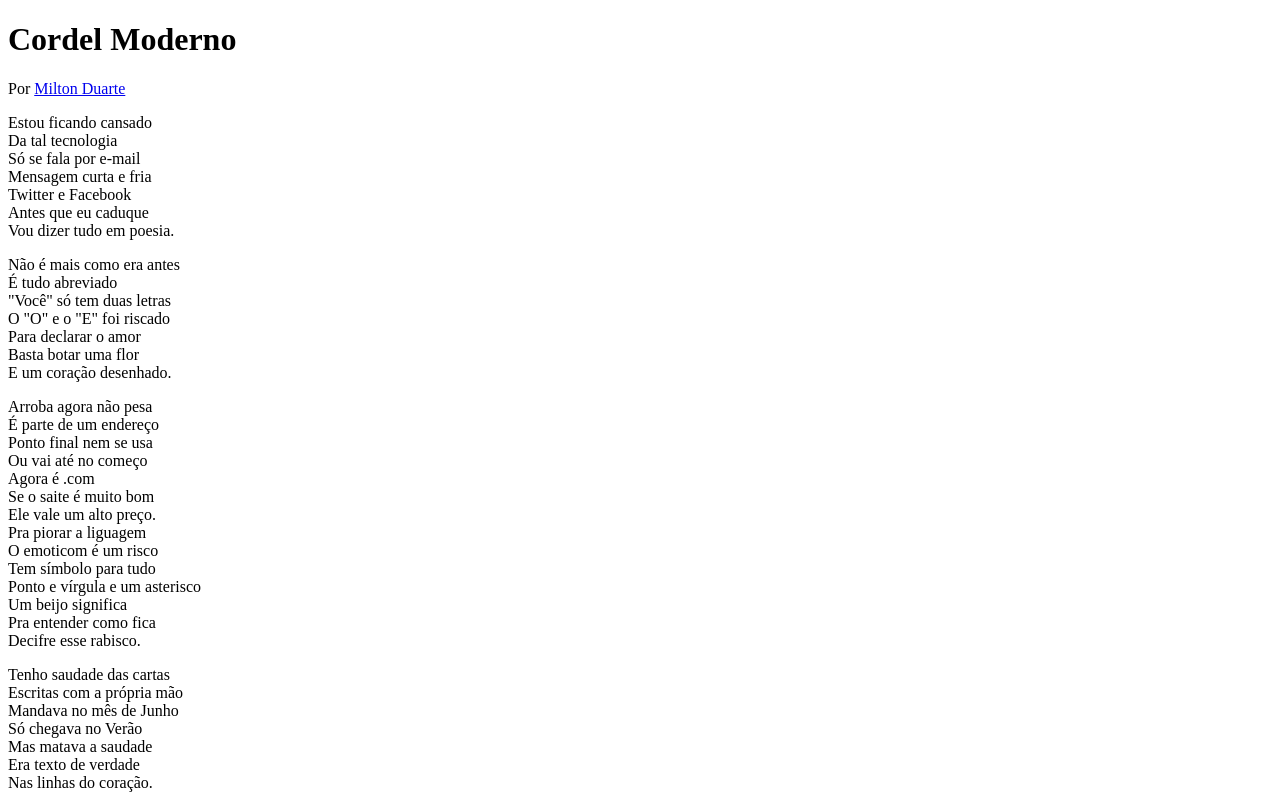
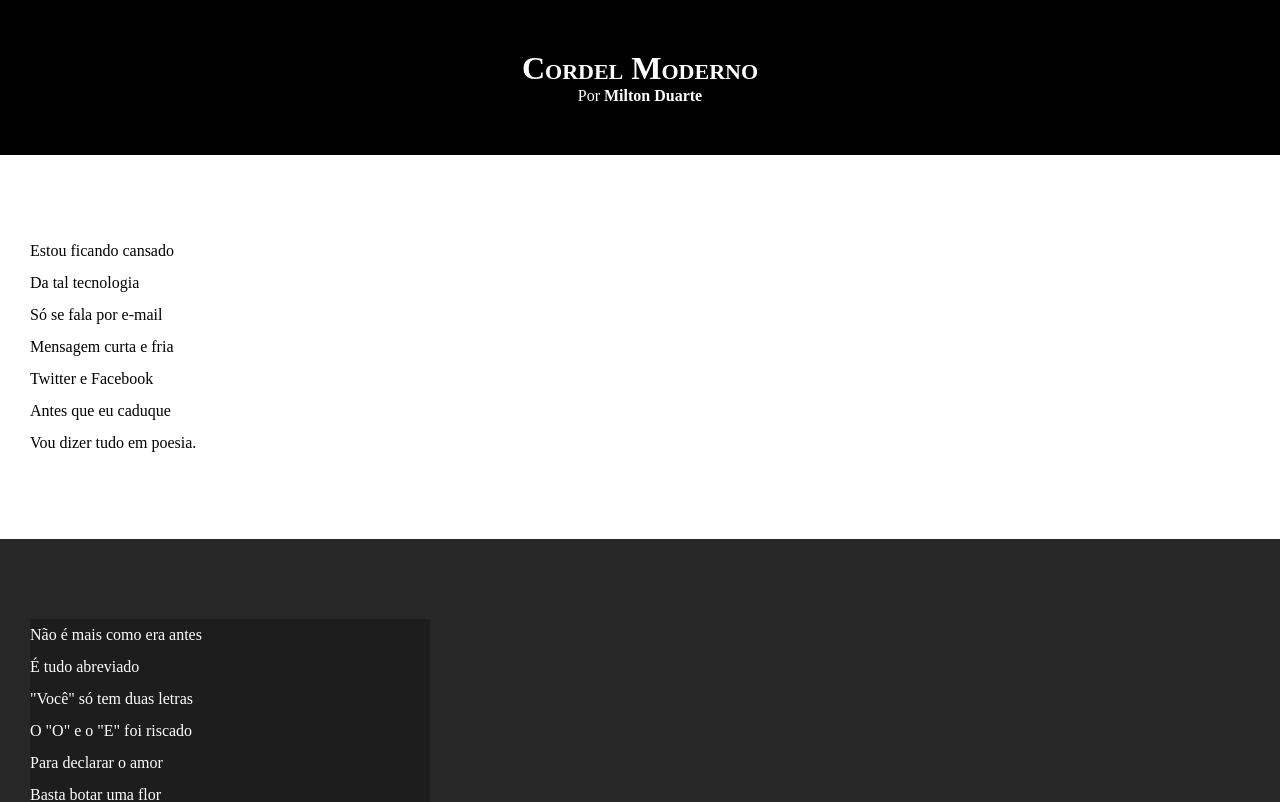
Before and after one commit to rendelli/site-cordel-moderno, a plain HTML site: page index.htm in a window 1280 px wide. Shown: the top 802 px of the page. Drawn offline with Linux system fonts and the light colour scheme.

Commit message:
Atualizei estilos dos textos

```diff
--- a/estilo/style.css
+++ b/estilo/style.css
@@ -1 +1,65 @@
 @charset "UTF-8";
+
+* {
+    margin: 0px;
+    padding: 0px;
+}
+
+html, body {
+    min-height: 100vh;
+    background-color: darkgray;
+}
+
+header {
+    background-color: black;
+    color: white;
+    text-align: center;
+}
+
+header > h1 {
+    padding-top: 50px;
+    font-variant: small-caps;
+}
+
+header > p {
+    padding-bottom: 50px;
+}
+
+header a, footer a {
+    color: white;
+    text-decoration: none;
+    font-weight: bolder;
+}
+
+header a:hover, footer a:hover {
+    text-decoration: underline;
+}
+
+section {
+    padding-top: 10vh;
+    padding-bottom: 10vh;
+    line-height: 2em;
+    padding-left: 30px;
+}
+
+section.normal {
+    background-color: white;
+    color: black;
+}
+
+section.imagem {
+    background-color: rgb(39, 39, 39);
+    color: white;
+}
+
+section.imagem > p {
+    width: 400px;
+    background-color: rgba(0, 0, 0, 0.254)
+}
+
+footer {
+    background-color: black;
+    color: white;
+    text-align: center;
+    padding: 10px;
+}
--- a/index.htm
+++ b/index.htm
@@ -16,7 +16,7 @@
     </header>
 
 <main>
-    <section>
+    <section class="normal">
         <p>
             Estou ficando cansado <br>
             Da tal tecnologia <br>
@@ -30,7 +30,7 @@
 
 
 
-    <section>
+    <section class="imagem">
         <p>
             Não é mais como era antes <br>
             É tudo abreviado <br>
@@ -44,7 +44,7 @@
 
 
 
-    <section>
+    <section class="normal">
         <p>
             Arroba agora não pesa <br>
             É parte de um endereço <br>
@@ -66,7 +66,7 @@
 
 
 
-    <section>
+    <section class="imagem">
         <p>
             Tenho saudade das cartas <br>
             Escritas com a própria mão <br>
@@ -80,7 +80,7 @@
 
 
 
-    <section>
+    <section class="normal">
         <p>
             Agora, escrevo e envio <br>
             Chegando na mesma hora <br>
```
